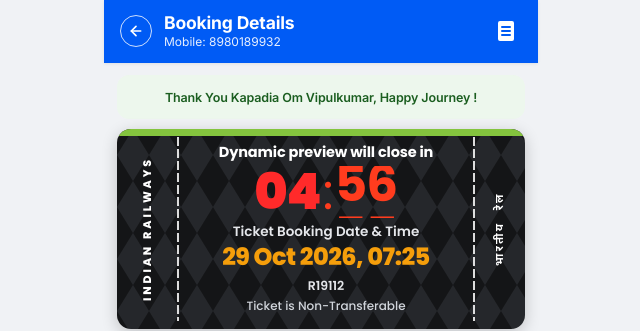
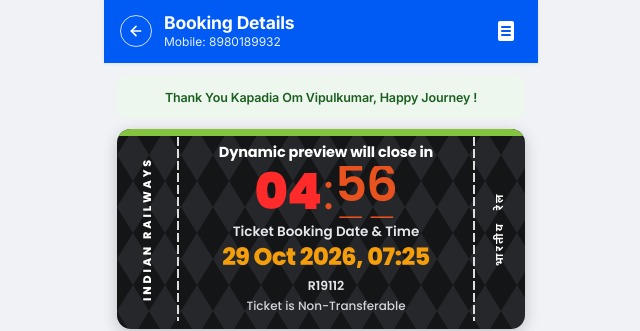
Before and after one commit to dipen132/railone, a plain HTML site: page index.html in a window 1280 px wide. Shown: the top 331 px of the page, 319-959 px from the left. Drawn offline with nearby package versions, Linux system fonts and the light colour scheme.

Commit message:
Soften timer: font-weight 700->600 for even stroke width, fix orange-red color to measured #e8521e

```diff
--- a/css/style.css
+++ b/css/style.css
@@ -260,8 +260,8 @@ body {
   align-items: center;
   justify-content: center;
   font-size: 56px;
-  font-weight: 700;
-  color: #ff3c1e;
+  font-weight: 600;
+  color: #e8521e;
   line-height: 1;
   letter-spacing: -0.02em;
 }
@@ -269,7 +269,7 @@ body {
 .colon-separator {
   margin: 0 1px;
   font-weight: 400;
-  color: #ff3c1e;
+  color: #e8521e;
 }
 
 .ticker-viewport {
@@ -290,8 +290,8 @@ body {
   height: 56px;
   line-height: 56px;
   text-align: center;
-  font-weight: 700;
-  color: #ff3c1e;
+  font-weight: 600;
+  color: #e8521e;
 }
 
 .booking-date-label {
```
